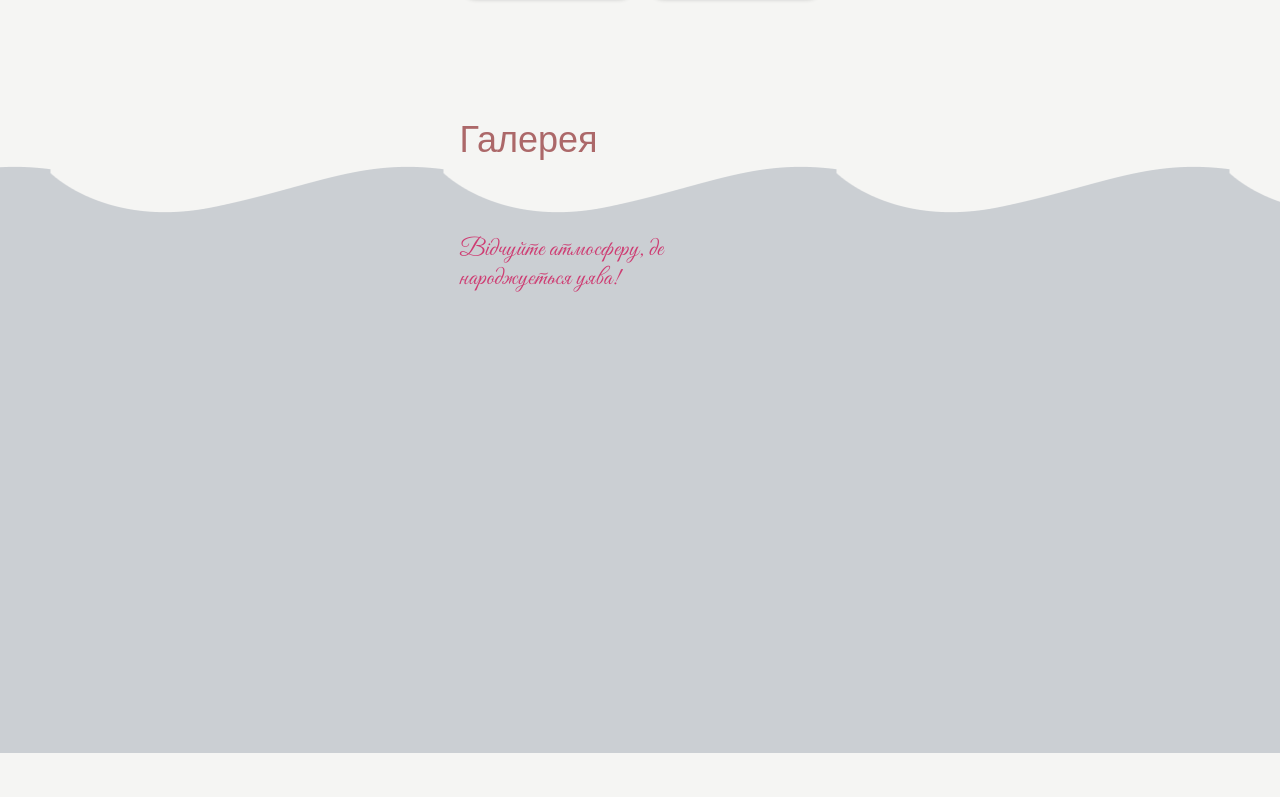
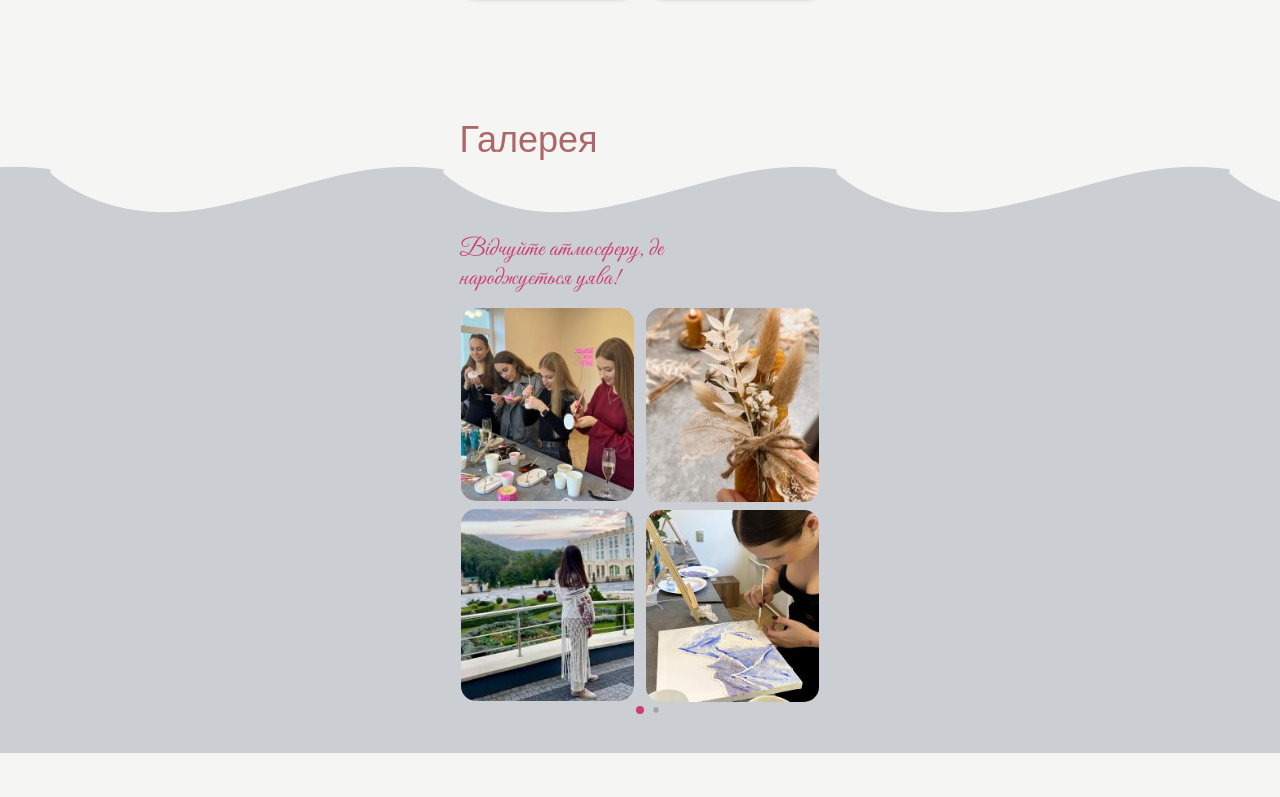
Before and after one commit to MrMatvienko/EventStudio, a website built with Vite: page src/index.html in a window 1280 px wide. Shown: the part 10983-11780 px from the top of the page. Built offline with nearby package versions, Linux system fonts and the light colour scheme; a web font is replaced by a local one.

Commit message:
swiper gallery

```diff
--- a/package.json
+++ b/package.json
@@ -18,6 +18,7 @@
     "vite-plugin-live-reload": "^3.0.3"
   },
   "dependencies": {
+    "swiper": "^11.1.14",
     "vite-plugin-html-inject": "^1.1.2"
   }
 }
--- a/src/CSS/main/gallery.css
+++ b/src/CSS/main/gallery.css
@@ -5,6 +5,7 @@
   background-repeat: repeat-x;
   background-position: bottom;
   margin-bottom: 120px;
+  overflow: hidden;
 }
 .gallery-wraper {
   max-width: 361px;
@@ -22,6 +23,7 @@
 .gallery-wraper-img {
   width: 100%;
   display: flex;
+  flex-direction: column;
   padding-top: 70px;
 }
 .gallery-wraper-text {
@@ -32,7 +34,45 @@
   line-height: 1.2;
   letter-spacing: 0.02em;
   color: var(--pink-2);
+  margin-bottom: 14px;
 }
+.swiper {
+  width: 100%;
+  height: 414px;
+}
+
+.swiper-slide {
+  display: flex;
+  flex-wrap: wrap;
+  flex-direction: column;
+  justify-content: center;
+  align-items: center;
+}
+.gallery-img-container {
+  display: flex;
+  align-items: center;
+  justify-content: center;
+  flex-direction: column;
+  gap: 8px;
+}
+
+.swiper-slide img {
+  width: 173px;
+  object-fit: cover;
+  border-radius: 15px;
+}
+.swiper-pagination {
+}
+.swiper-pagination-bullet {
+  background-color: #000;
+  opacity: 0.5;
+}
+
+.swiper-pagination-bullet-active {
+  background-color: var(--pink-2) !important;
+  opacity: 1;
+}
+
 @media screen and (min-width: 1440px) {
   .gallery {
     margin-top: 245px;
@@ -42,4 +82,38 @@
     background-position: bottom;
     margin-bottom: 160px;
   }
+  .gallery-wraper {
+    max-width: 1240px;
+    width: 100%;
+    height: 100%;
+    padding-left: 100px;
+    padding-right: 100px;
+  }
+  .gallery-wraper-img {
+    width: 100%;
+    display: flex;
+    flex-direction: unset;
+    padding-top: 124px;
+  }
+  .gallery-wraper-text {
+    max-width: 263px;
+    height: 76px;
+    font-size: 32px;
+  }
+  .swiper {
+    width: 896px;
+    height: 488px;
+  }
+
+  .gallery-img-container {
+    width: 212px;
+    gap: 16px;
+    overflow: hidden;
+  }
+
+  .swiper-slide img {
+    border-radius: 15px;
+    width: 212px;
+    height: 236px;
+  }
 }
--- a/src/CSS/main/header.css
+++ b/src/CSS/main/header.css
@@ -22,7 +22,8 @@
   display: none;
   gap: 32px;
 }
-.header-wraper ul li {
+.header-wraper ul li a {
+  color: var(--black);
   font-size: 20px;
 }
 .header-logo {
--- /dev/null
+++ b/src/JS/swiper.js
@@ -0,0 +1,28 @@
+import Swiper from "swiper";
+import { Pagination } from "swiper/modules";
+import "swiper/css";
+import "swiper/css/pagination";
+
+const swiper = new Swiper(".swiper", {
+  modules: [Pagination],
+  slidesPerView: 2,
+  slidesPerGroup: 2,
+  spaceBetween: 8,
+  grabCursor: true,
+  loop: true,
+  pagination: {
+    el: ".swiper-pagination",
+    clickable: true,
+    type: "bullets",
+    dynamicBullets: true,
+  },
+  breakpoints: {
+    768: {
+      slidesPerView: 2,
+    },
+    1440: {
+      slidesPerView: 4,
+      slidesPerGroup: 4,
+    },
+  },
+});
--- a/src/index.html
+++ b/src/index.html
@@ -1,5 +1,5 @@
 <!DOCTYPE html>
-<html lang="en">
+<html lang="uk">
   <head>
     <meta charset="UTF-8" />
     <meta name="viewport" content="width=device-width, initial-scale=1.0" />
@@ -30,6 +30,7 @@
       <load src="./page/main/help/help.html" />
     </main>
     <load src="./page/main/footer/footer.html" />
+    <script type="module" src="./JS/swiper.js"></script>
     <script type="module" src="./main.js"></script>
   </body>
 </html>
--- a/src/page/main/about/about.html
+++ b/src/page/main/about/about.html
@@ -1,4 +1,4 @@
-<section class="about">
+<section id="about" class="about">
   <div class="about-wraper">
     <div class="about-wraper-text">
       <h2>Про нас</h2>
--- a/src/page/main/eventList/event.html
+++ b/src/page/main/eventList/event.html
@@ -29,7 +29,7 @@
           наповнять ваш простір теплом і затишком. Додайте аромати та деталі, що
           відобразять вашу індивідуальність!
         </p>
-        <div class="event-wraper-btn">
+        <div id="event" class="event-wraper-btn">
           <button class="event-btn">Записатись</button>
           <button class="event-btn event-btn-second">Детальніше</button>
         </div>
--- a/src/page/main/footer/footer.html
+++ b/src/page/main/footer/footer.html
@@ -1,4 +1,4 @@
-<footer class="footer">
+<footer id="footer" class="footer">
   <p class="footer-title">Чекаємо вас у нашій студії</p>
   <img
     class="footer-img"
--- a/src/page/main/gallery/gallery.html
+++ b/src/page/main/gallery/gallery.html
@@ -5,6 +5,70 @@
       <p class="gallery-wraper-text">
         Відчуйте атмосферу, де народжується уява!
       </p>
+      <div class="swiper">
+        <div class="swiper-wrapper">
+          <div class="swiper-slide">
+            <div class="gallery-img-container">
+              <img
+                class="gallery-img"
+                src="/image/main/gallery/gallery-img1.jpg"
+                alt="four girls"
+              />
+              <img
+                class="gallery-img"
+                src="/image/main/gallery/gallery-img2.jpg"
+                alt="one girls"
+              />
+            </div>
+          </div>
+
+          <div class="swiper-slide">
+            <div class="gallery-img-container">
+              <img
+                class="gallery-img"
+                src="/image/main/gallery/gallery-img3.jpg"
+                alt=""
+              />
+              <img
+                class="gallery-img"
+                src="/image/main/gallery/gallery-img4.jpg"
+                alt=""
+              />
+            </div>
+          </div>
+
+          <div class="swiper-slide">
+            <div class="gallery-img-container">
+              <img
+                class="gallery-img"
+                src="/image/main/gallery/gallery-img5.jpg"
+                alt=""
+              />
+              <img
+                class="gallery-img"
+                src="/image/main/gallery/gallery-img6.jpg"
+                alt=""
+              />
+            </div>
+          </div>
+
+          <div class="swiper-slide">
+            <div class="gallery-img-container">
+              <img
+                class="gallery-img"
+                src="/image/main/gallery/gallery-img7.jpg"
+                alt=""
+              />
+              <img
+                class="gallery-img"
+                src="/image/main/gallery/gallery-img8.jpg"
+                alt=""
+              />
+            </div>
+          </div>
+        </div>
+        <div class="swiper-pagination"></div>
+      </div>
     </div>
   </div>
 </section>
--- a/src/page/main/header/header.html
+++ b/src/page/main/header/header.html
@@ -2,13 +2,13 @@
   <div class="burger-menu"></div>
   <div class="header-wraper">
     <ul class="header-list-one">
-      <li>Майстер-класи</li>
-      <li>Подарунковий сертифікат</li>
+      <li><a href="#event">Майстер-класи</a></li>
+      <li><a href="#">Подарунковий сертифікат</a></li>
     </ul>
     <img class="header-logo" src="/image/main/header/logo.png" alt="logo" />
     <ul class="header-list-two">
-      <li>Про нас</li>
-      <li>Контакти</li>
+      <li><a href="#about">Про нас</a></li>
+      <li><a href="#footer">Контакти</a></li>
     </ul>
     <div class="header-number">
       <svg width="16" heigth="16">
@@ -21,10 +21,10 @@
     <div class="mobile-bar is-hidden">
       <img class="header-logo" src="/image/main/header/logo.png" alt="logo" />
       <ul class="mobile-bar-list">
-        <li class="mobile-bar-item"><a href="#">Майстер-класи</a></li>
+        <li class="mobile-bar-item"><a href="#event">Майстер-класи</a></li>
         <li class="mobile-bar-item"><a href="#">Подарунковий сертифікат</a></li>
-        <li class="mobile-bar-item"><a href="#">Про нас</a></li>
-        <li class="mobile-bar-item"><a href="#">Контакти</a></li>
+        <li class="mobile-bar-item"><a href="#about">Про нас</a></li>
+        <li class="mobile-bar-item"><a href="#footer">Контакти</a></li>
         <li class="mobile-bar-item">
           <a href="tel:+380973426501">+38 (097) 342 65 01</a>
         </li>
--- a/src/style.css
+++ b/src/style.css
@@ -27,6 +27,10 @@
   --font4: "Lohit Devanagari", sans-serif;
   --font5: "Dancing Script", sans-serif;
   --font6: "SF Pro Text", sans-serif;
+}
+
+html {
+  scroll-behavior: smooth;
 }
 
 body {
```
Also changed, not shown: src/image/main/gallery/gallery-img1.jpg (added), src/image/main/gallery/gallery-img2.jpg (added), src/image/main/gallery/gallery-img3.jpg (added), src/image/main/gallery/gallery-img4.jpg (added), src/image/main/gallery/gallery-img5.jpg (added), src/image/main/gallery/gallery-img6.jpg (added), src/image/main/gallery/gallery-img7.jpg (added), src/image/main/gallery/gallery-img8.jpg (added), 1 other file.
